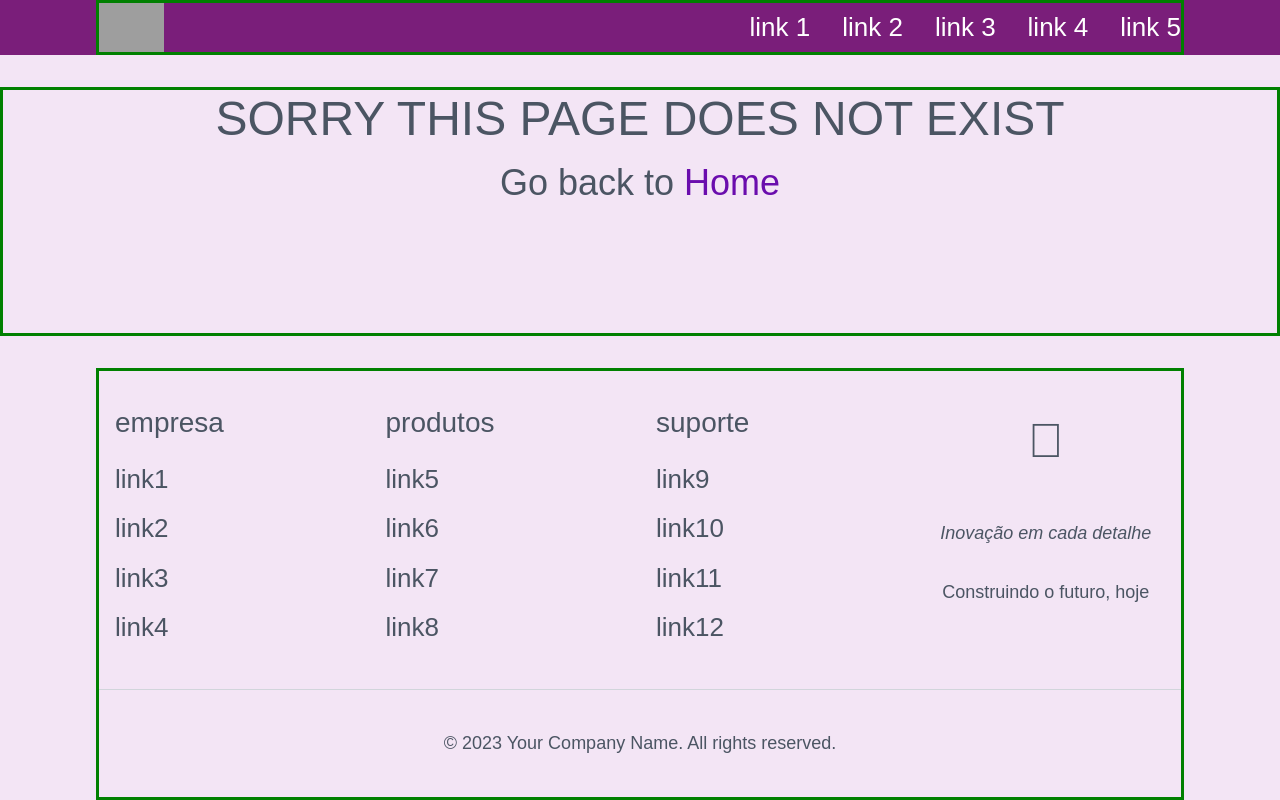
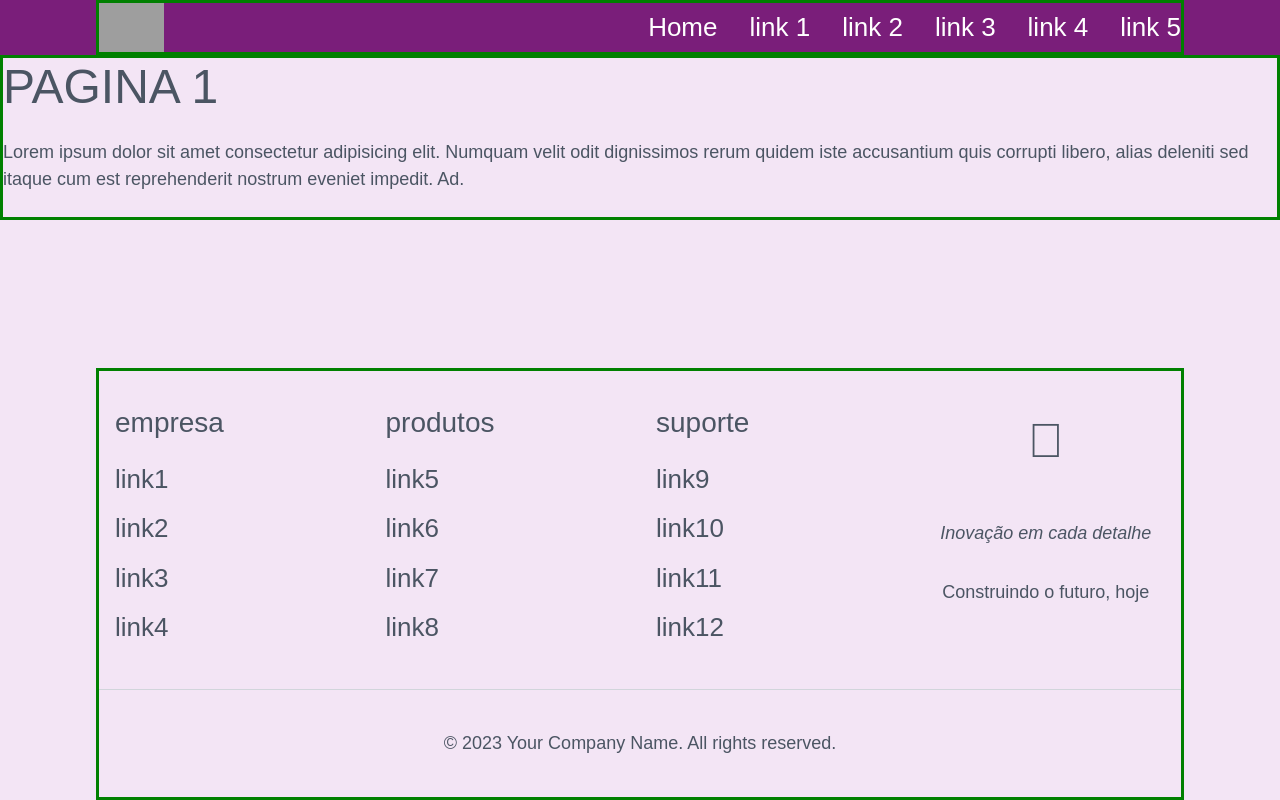
Before and after one commit to ichavesbr/boilerplate-responsive-nextjs-ts-tailwindv4, a Next.js app: page /link1 in a window 1280 px wide. Before the commit this address had no page. Built offline with nearby package versions, Linux system fonts and the light colour scheme; grey boxes are pictures that could not be loaded.

Commit message:
[ADD] navbar links route

```diff
--- /dev/null
+++ b/app/link1/page.tsx
@@ -0,0 +1,13 @@
+const link1 = () => {
+  return (
+    <div className="container-lg">
+      <h1>PAGINA 1</h1>
+      <p>
+        Lorem ipsum dolor sit amet consectetur adipisicing elit. Numquam velit odit dignissimos rerum quidem iste
+        accusantium quis corrupti libero, alias deleniti sed itaque cum est reprehenderit nostrum eveniet impedit. Ad.
+      </p>
+    </div>
+  )
+}
+
+export default link1
--- a/components/Header.tsx
+++ b/components/Header.tsx
@@ -16,7 +16,8 @@ const Header = () => {
   const largeScreen = 1024
 
   const menuLinks = ["link 1", "link 2", "link 3", "link 4", "link 5"]
-  const sidebarLinks = ["SIDEBAR 1", "SIDEBAR 2", "SIDEBAR 3", "SIDEBAR 4", "SIDEBAR 5"]
+  const sidebarLinks = ["link 1", "link 2", "link 3", "link 4", "link 5"]
+  // const sidebarLinks = ["SIDEBAR 1", "SIDEBAR 2", "SIDEBAR 3", "SIDEBAR 4", "SIDEBAR 5"]
 
   // check current screen size and close sidebar in large screen
   useEffect(() => {
@@ -40,20 +41,32 @@ const Header = () => {
                 <FontAwesomeIcon icon={faXmark} />
               </Link>
             </li>
+            <li>
+              <Link href="/" onClick={() => setShowSidebar(false)}>
+                Home
+              </Link>
+            </li>
             {sidebarLinks.map(link => {
               return (
                 <li key={link}>
-                  <Link href="">{link}</Link>
+                  <Link href={link.split(/\s/).join("")} onClick={() => setShowSidebar(false)}>
+                    {link}
+                  </Link>
                 </li>
               )
             })}
           </ul>
 
           <ul className="flex gap-8">
+            <Link href="/" className="hideOnMobile">
+              Home
+            </Link>
             {menuLinks.map(link => {
               return (
                 <li key={link} className="hideOnMobile">
-                  <Link href="">{link}</Link>
+                  {/* split(/\s/) --> isola os caracteres ["a", "b", "c"]*/}
+                  {/* .join("") --> junta tudo abc */}
+                  <Link href={link.split(/\s/).join("")}>{link}</Link>
                 </li>
               )
             })}
```
